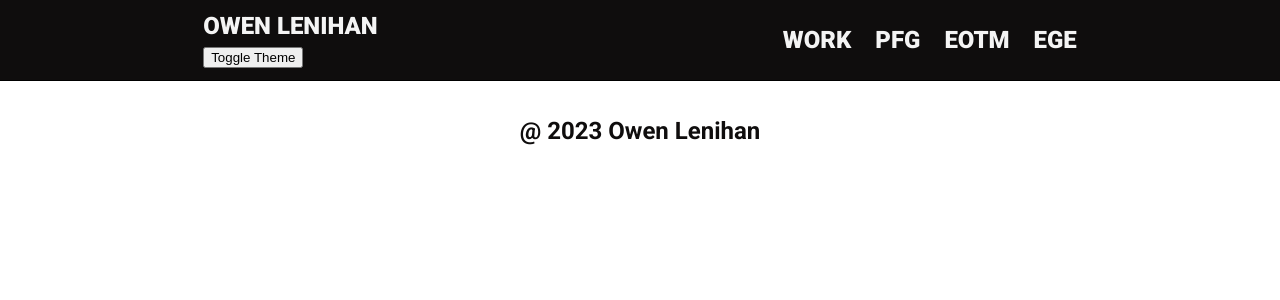
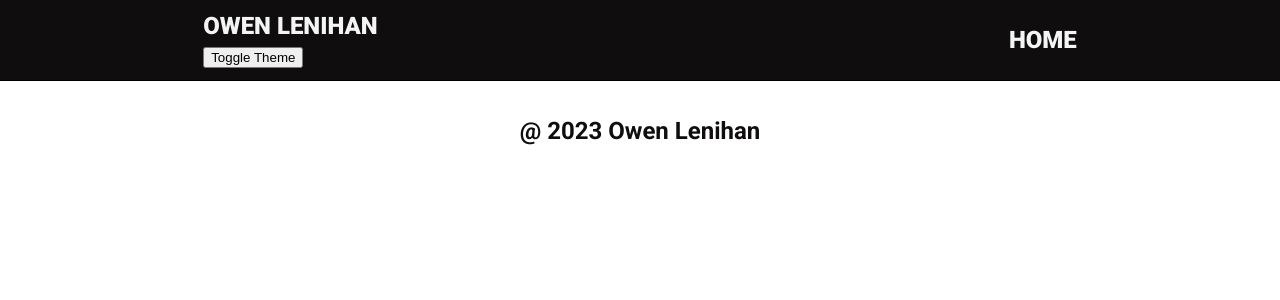
Before and after one commit to ying-lenny/Portfolio-Site-OL, a React (Create React App) app: page / in a window 1280 px wide. Shown: the top 300 px of the page. Built offline with nearby package versions, Linux system fonts and the light colour scheme.

Commit message:
Updated header

```diff
--- a/src/Components/Header.js
+++ b/src/Components/Header.js
@@ -7,23 +7,14 @@ export default function Header() {
 		<header className="header">
 			<nav className="header-links">
 				<div className="header-left">
-					<Link to='/' >Owen Lenihan</Link>
+					<Link to='/Portfolio-Site-OL/' >Owen Lenihan</Link>
 					<NightmodeToggle/>
 				</div>
 				<div className="header-right">
 					<div className="header-desktop">
 						<ul>
 							<li>
-								<Link to='/'>Work</Link>
-							</li>
-							<li>
-								<Link to='/PortFoliGo'>PFG</Link>
-							</li>
-							<li>
-								<Link to='/Employee-of-The-Month'>EOTM</Link>
-							</li>
-							<li>
-								<Link to='/Egeplast-Ireland'>EGE</Link>
+								<Link to='/Portfolio-Site-OL/'>Home</Link>
 							</li>
 						</ul>
 					</div>
@@ -33,16 +24,7 @@ export default function Header() {
 								<p>[&#8801;]</p>
 							<ul class="dropdown">
 								<li>
-									<Link to='/Portfolio-Site-OL/'>Work</Link>
-								</li>
-								<li>
-									<Link to='/PortFoliGo'>PFG</Link>
-								</li>
-								<li>
-									<Link to='/Employee-of-The-Month'>EOTM</Link>
-								</li>
-								<li>
-									<Link to='/Egeplast-Ireland'>EGE</Link>
+									<Link to='/Portfolio-Site-OL/'>Home</Link>
 								</li>
 							</ul>
 							</li>
```
